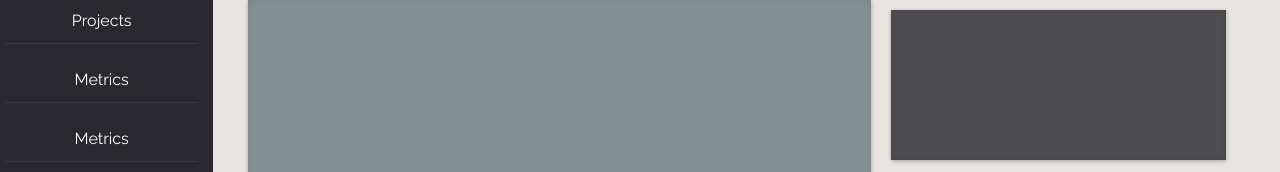
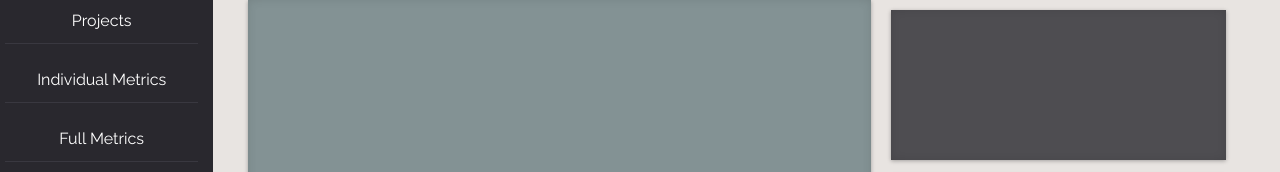
Before and after one commit to jaygrl216/JiraClient-Console, a plain HTML site: page pmportal/WebContent/altDesign/home.html in a window 1280 px wide. Shown: the part 336-508 px from the top of the page. Drawn offline with Linux system fonts and the light colour scheme; files whose address does not match are found by name.

Commit message:
change metric links to individual and all

```diff
--- a/pmportal/WebContent/altDesign/home.html
+++ b/pmportal/WebContent/altDesign/home.html
@@ -28,8 +28,8 @@
                    <li><a href="info.html">Information</a></li>
                    <li><a href="release.html">Release</a></li>
                    <li><a href="projects.html">Projects</a></li>
-                   <li><a href="metrics.html">Metrics</a></li>
-                   <li><a href="metric_all.html">Metrics</a></li>
+                   <li><a href="metrics.html">Individual Metrics</a></li>
+                   <li><a href="metric_all.html">Full Metrics</a></li>
                    <li><a href="reports.html">Reports</a></li>
                    <li><a href="profile.html">Profile</a></li>
                </ul>
```
Also changed, not shown: pmportal/WebContent/altDesign/projects.html (+2 -2 lines), pmportal/WebContent/altDesign/release.html (+2 -1 lines), 2 other files.
